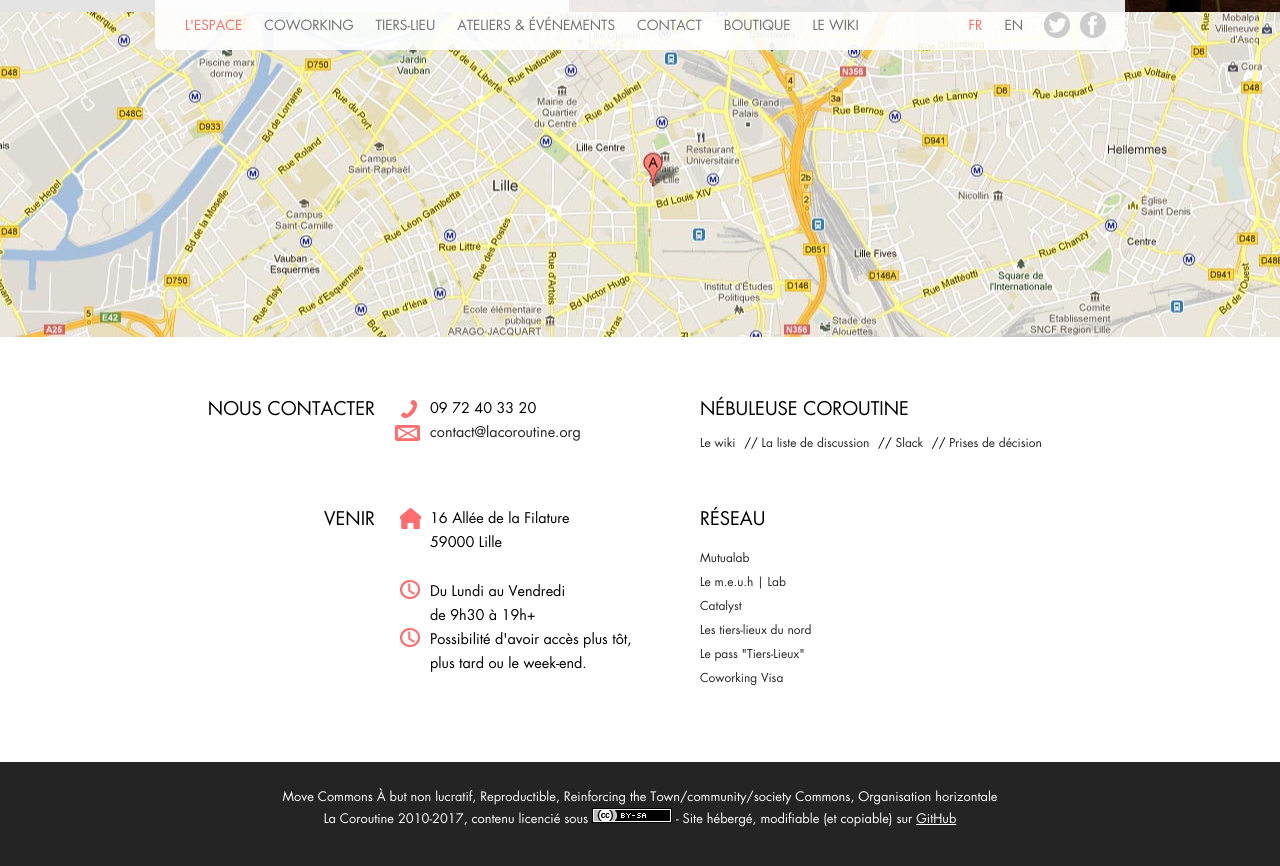
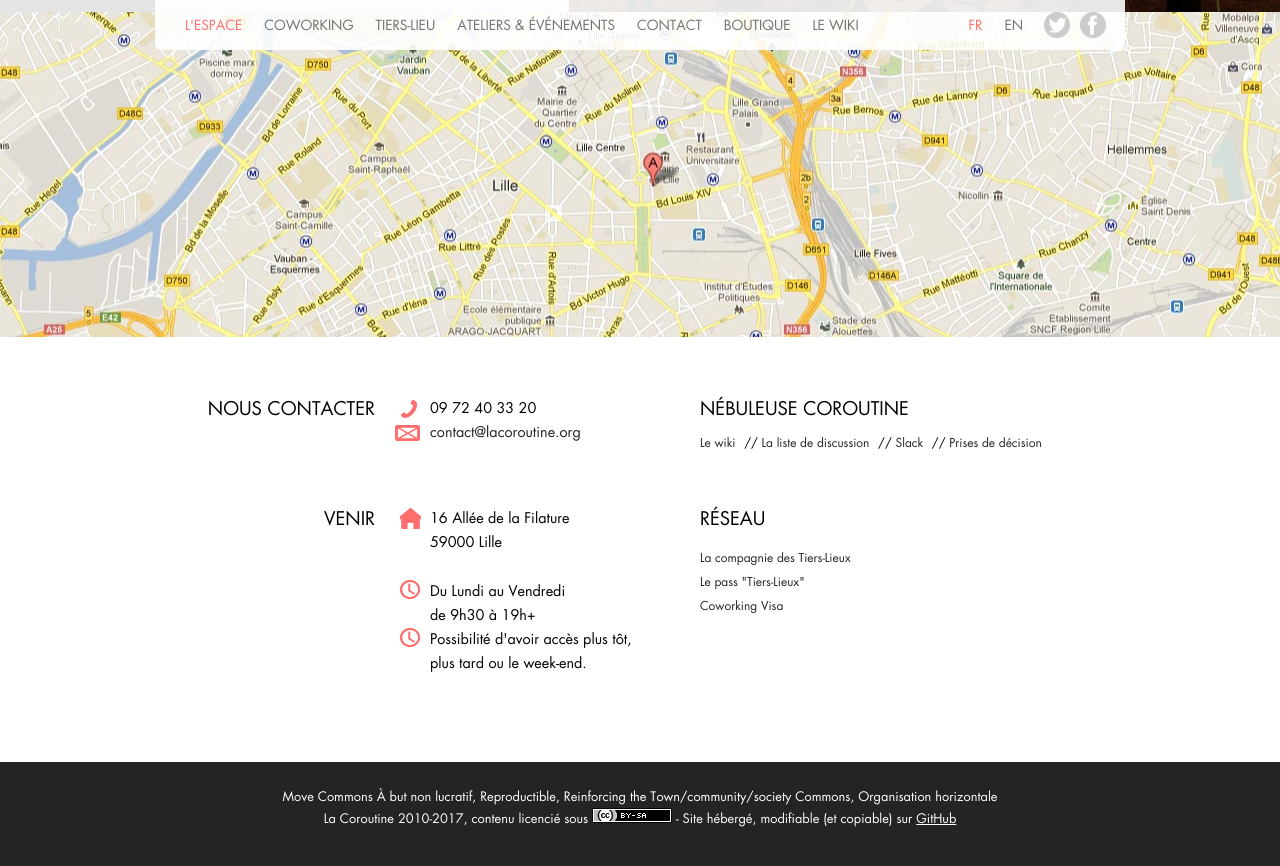
Before and after one commit to la-coroutine/la-coroutine.github.io, a Jekyll site: the page built from index.html, in a window 1280 px wide and 900 px high, scrolled down 4428 px. Shown: the top 866 px of the window. Built offline with Jekyll 4.4.1, drawn with Linux system fonts in a browser that asks for light colours.

Commit message:
Update contact.html

```diff
--- a/_includes/home/fr/contact.html
+++ b/_includes/home/fr/contact.html
@@ -31,11 +31,8 @@
       <div class="block">
         <h1>Réseau</h1>
         <p>
-          <a target="_blank" href="http://www.mutualab.org">Mutualab</a>
-          <a target="_blank" href="http://www.meuhlab.org/">Le m.e.u.h | Lab</a>
-          <a target="_blank" href="http://www.catalyst-initiative.org/">Catalyst</a>
-          <a target="_blank" href="http://nord.tiers-lieux.org/">Les tiers-lieux du nord</a>
-          <a target="_blank" href="http://wiki.lacoroutine.org/passtierslieux">Le pass "Tiers-Lieux"</a>
+          <a target="_blank" href="http://compagnie.tiers-lieux.org/">La compagnie des Tiers-Lieux</a>
+          <a target="_blank" href="https://magasin.lacoroutine.org/pass-tiers-lieu">Le pass "Tiers-Lieux"</a>
           <a target="_blank" href="http://wiki.coworking.org/w/page/16583744/CoworkingVisa/">Coworking Visa</a>
 
         </p>
```
